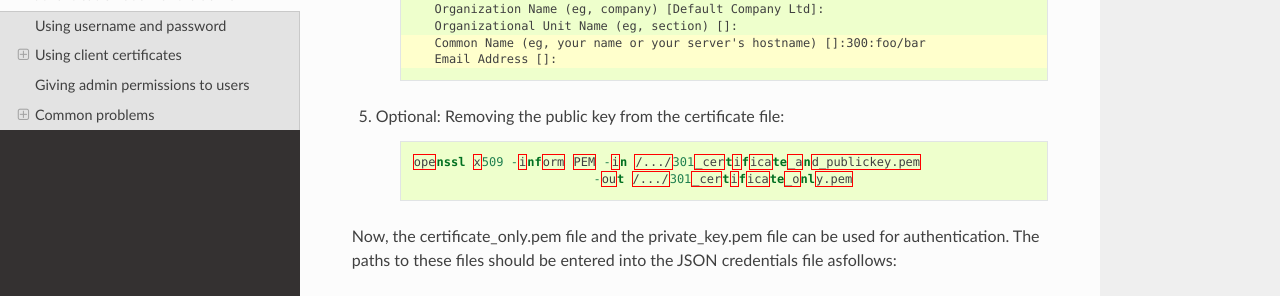
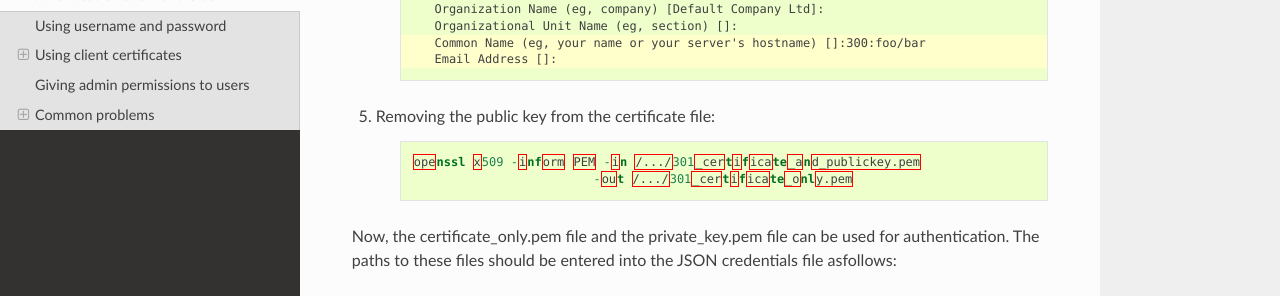
Before and after one commit to EUDAT-B2HANDLE/B2HANDLE, a Sphinx documentation site: the page built from docs/source/authentication.rst, in a window 1280 px wide and 900 px high, scrolled down 3133 px. Shown: the part 151-447 px from the top of the window. Built offline with Sphinx 7.4.7 and the Read the Docs theme 2.0.0, drawn with Linux system fonts in a browser that asks for light colours; pages that are not in the unit, such as notebooks, are missing from menus.

Commit message:
issue #6. Remove Optional message in creation of certificate workflow.

```diff
--- a/docs/source/authentication.rst
+++ b/docs/source/authentication.rst
@@ -142,7 +142,7 @@ Creating the client certificate
           Common Name (eg, your name or your server's hostname) []:300:foo/bar
           Email Address []:
 
-5. Optional: Removing the public key from the certificate file:
+5. Removing the public key from the certificate file:
 
     .. code:: json
 
```
